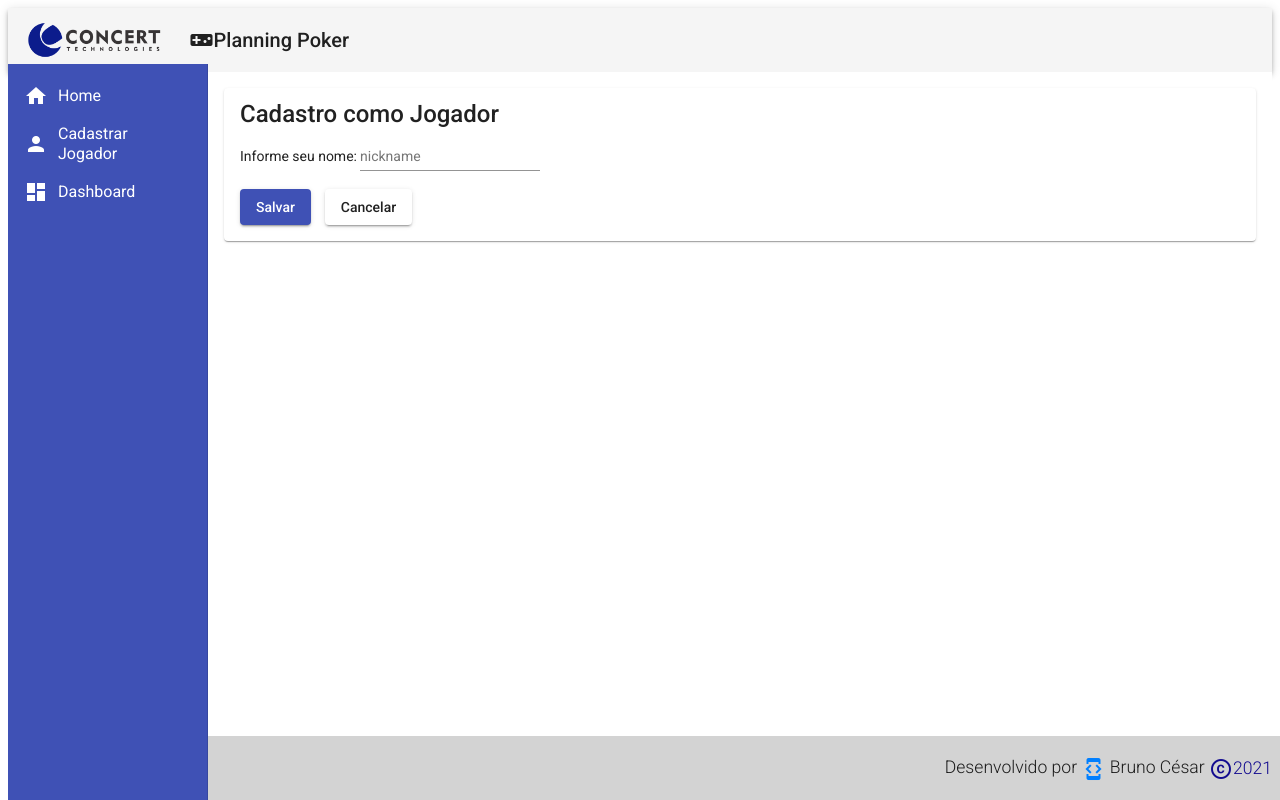
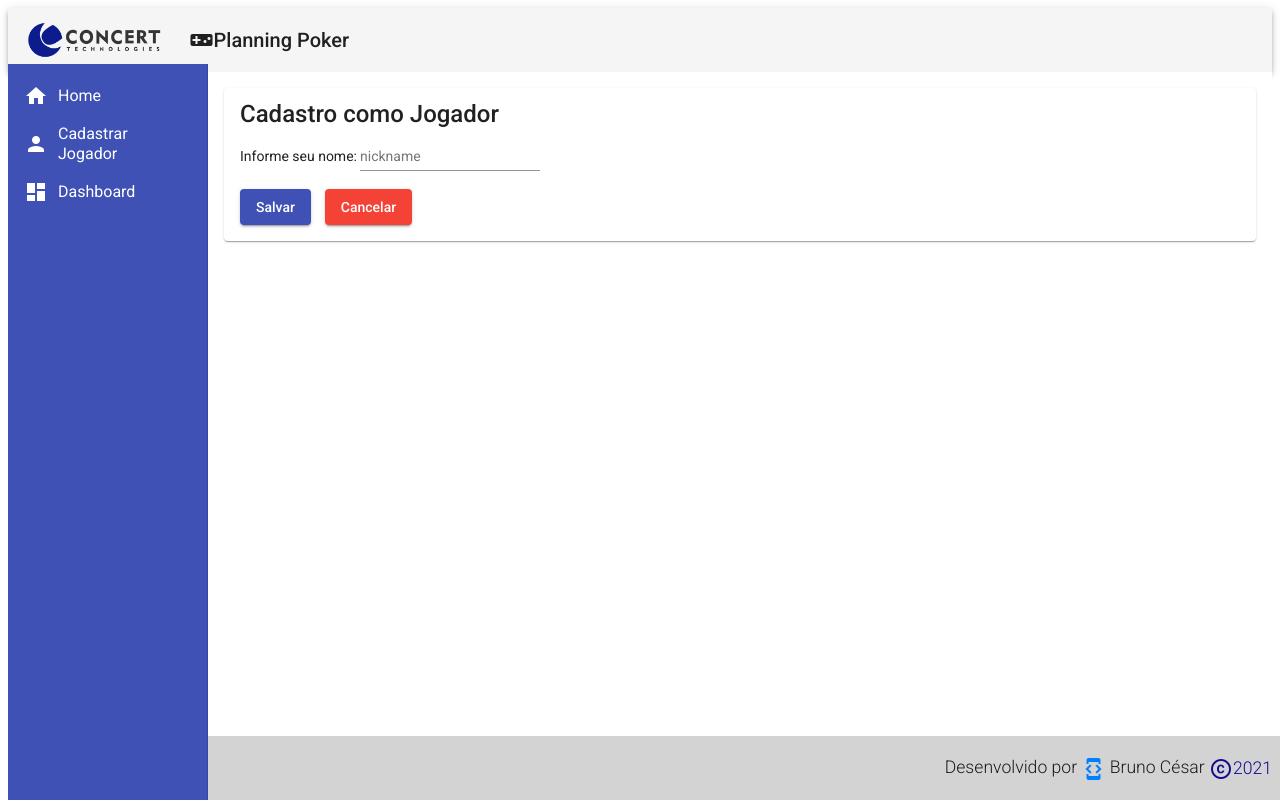
Before and after one commit to brunocesarti/Challenge_CONCERT, an Angular app in the folder challenge/: page /formulario in a window 1280 px wide. Built offline with nearby package versions, Linux system fonts and the light colour scheme.

Commit message:
Atualizando laout do formulario #4

```diff
--- a/challenge/src/app/views/formulario/formulario.component.html
+++ b/challenge/src/app/views/formulario/formulario.component.html
@@ -16,7 +16,7 @@
     Salvar
   </button>
     &nbsp;&nbsp;
-  <button mat-raised-button>
+  <button mat-raised-button color="warn">
     Cancelar
   </button>
   </form>
```
